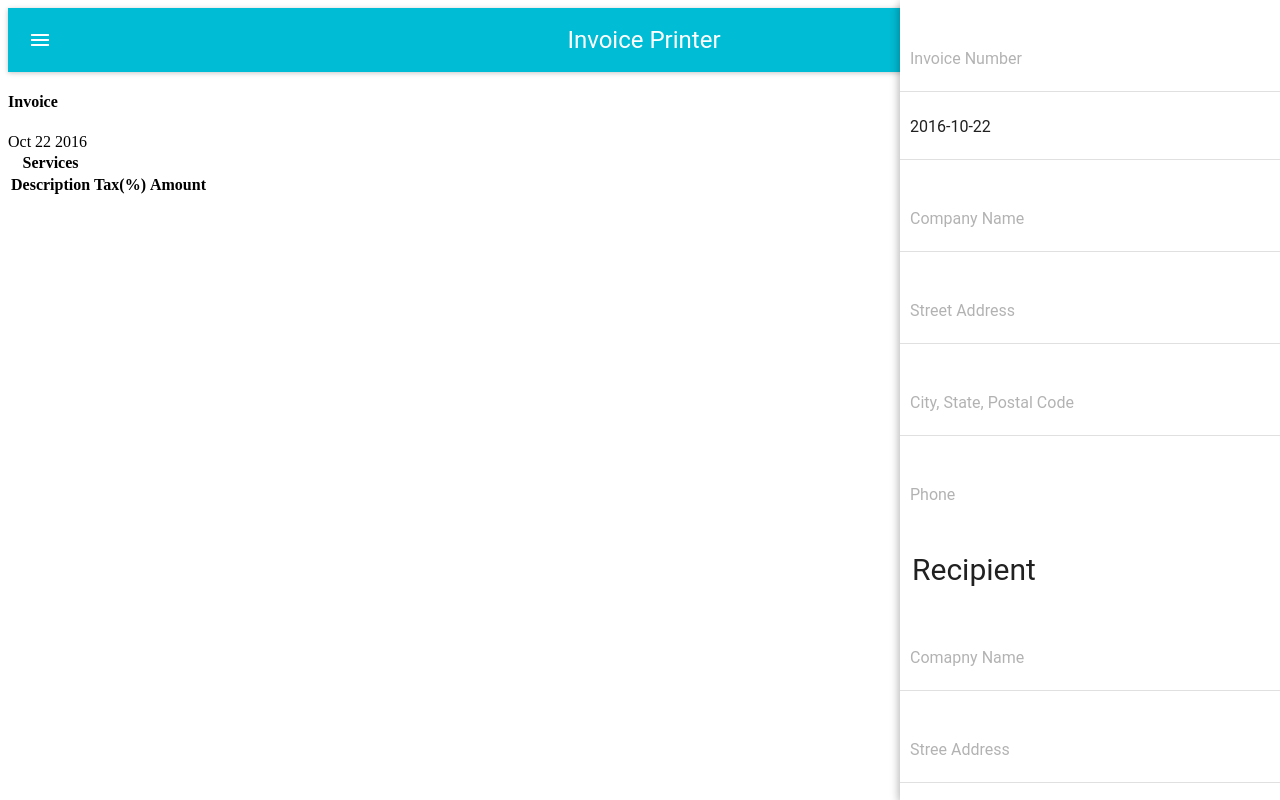
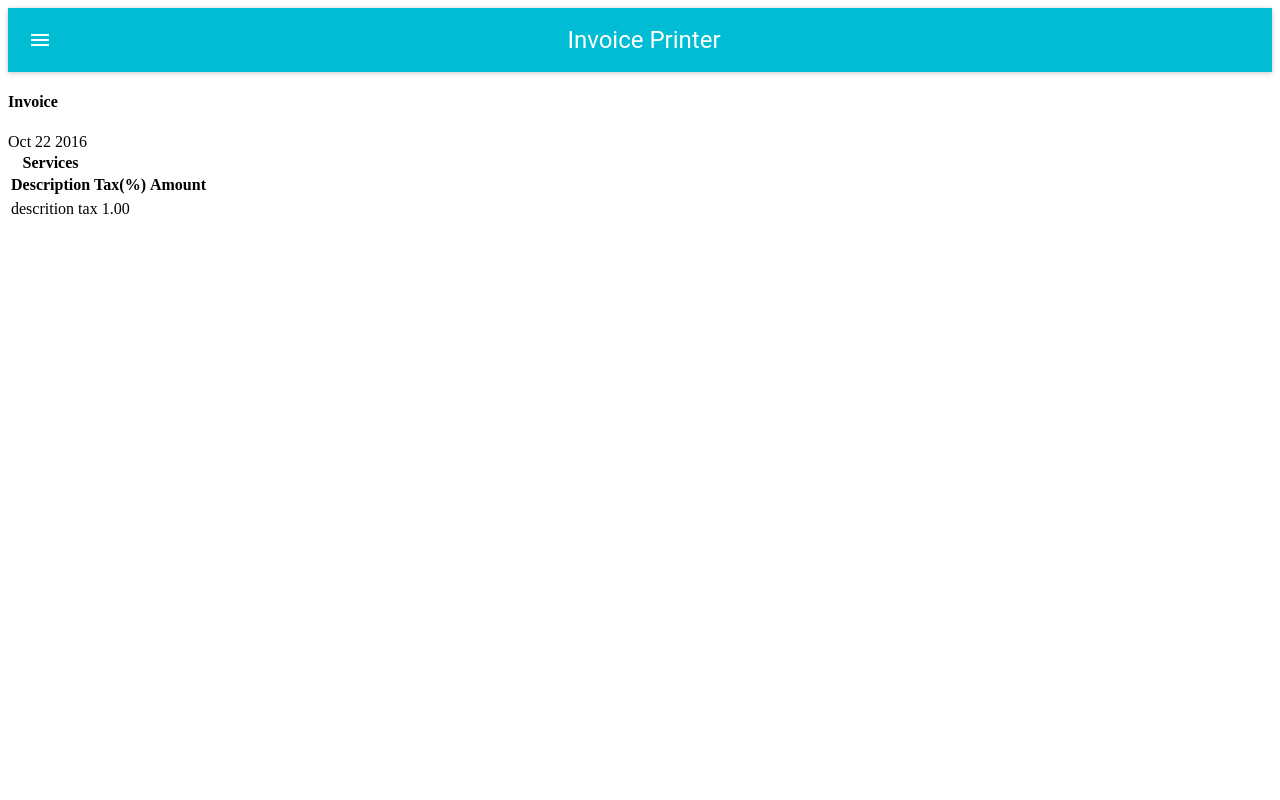
Before and after one commit to MachoBoy/invoice_creator, a React (Create React App) app: page / in a window 1280 px wide. Built offline with nearby package versions, Linux system fonts and the light colour scheme; what react-tap-event-plugin would draw is missing.

Commit message:
add ServiceForm, css, mapping components

```diff
--- a/src/components/Home.js
+++ b/src/components/Home.js
@@ -3,6 +3,7 @@ import { AppBar, TextField, Drawer, DatePicker, Divider, Badge } from 'material-
 import update from 'react-addons-update';
 import OutputForm from './OutputForm'
 import Services from './Services'
+import ServiceForm from './ServiceForm'
 
 export default class Home extends React.Component {
     constructor(props){
@@ -10,7 +11,7 @@ export default class Home extends React.Component {
         const date = new Date();
         this.state = {
             selectedKey: -1,
-            open: true,
+            open: false,
             invoiceNumber: '',
             date: date,
             companyName:'',
@@ -79,15 +80,15 @@ export default class Home extends React.Component {
     }
 
     render() {
-        // const mapToComponents = (data) => {
-        //     return data.map((serviceData, i) => {
-        //         return(<OutputForm
-        //                 serviceData={serviceData}
-        //                 key={i}
-        //                 onClick={() => this.handleClick(i)}/>)
-        //         }
-        //     )
-        // }
+        const mapToComponents = (data) => {
+            return data.map((serviceData, i) => {
+                return(<ServiceForm
+                        serviceData={serviceData}
+                        key={i}
+                        onClick={() => this.handleClick(i)}/>);
+                }
+            )
+        }
         return(
             <div>
                 <AppBar
@@ -110,8 +111,8 @@ export default class Home extends React.Component {
                         billCityStatePostal={this.state.billCityStatePostal}
                         billPhone={this.state.billPhone}
                         serviceData={this.state.serviceData}
-
                     />
+                    {mapToComponents(this.state.serviceData)}
                 </div>
 
                 <div>
--- a/src/components/OutputForm.js
+++ b/src/components/OutputForm.js
@@ -3,7 +3,6 @@ import styles from '../styles/style.css'
 
 export default class OutputForm extends React.Component {
     render() {
-        let date = this.props.date;
         return(
             <div className={styles.form}>
                 <div className={styles.formHeader}>
@@ -25,10 +24,6 @@ export default class OutputForm extends React.Component {
                     <div>{this.props.billCityStatePostal}</div>
                     <div>{this.props.billPhone}</div>
                 </div>
-                    <div>
-
-                    </div>
-
                 <div className={styles.formServices}>
                     <table className={styles.services}>
                         <tbody>
@@ -45,13 +40,6 @@ export default class OutputForm extends React.Component {
                                 <th>Amount</th>
                             </tr>
                         </tbody>
-                            <tbody>
-                                <tr>
-                                    <td>{this.props.serviceData.description}</td>
-                                    <td>{this.props.serviceData.tax}</td>
-                                    <td>{this.props.serviceData.amount}</td>
-                                </tr>
-                            </tbody>
                     </table>
                 </div>
             </div>
--- /dev/null
+++ b/src/components/ServiceForm.js
@@ -0,0 +1,20 @@
+import React from 'react'
+import styles from '../styles/style.css'
+
+export default class SerivceForm extends React.Component {
+    render() {
+        return(
+            <div className={styles.formServiceList}>
+                <table className={styles.serviceList}>
+                    <tbody>
+                        <tr>
+                            <td>{this.props.serviceData.description}</td>
+                            <td>{this.props.serviceData.tax}</td>
+                            <td>{this.props.serviceData.amount}</td>
+                        </tr>
+                    </tbody>
+                </table>
+            </div>
+        );
+    }
+}
--- a/src/styles/style.css
+++ b/src/styles/style.css
@@ -44,3 +44,25 @@
 .services th:first-child, .services td:first-child {
     text-align: left;
 }
+
+.formServiceList {
+    border: 1px solid blue;
+    margin-left:100px;
+    width: 60%;
+}
+
+.serviceList{
+    width: 110%;
+    table-layout: fixed;
+}
+
+.serviceList td {
+    text-align: right;
+    width: 30px;
+    overflow: hidden;
+    white-space: nowrap;
+}
+
+.serviceList td:first-child {
+    text-align: left;
+}
```
Lines whose indentation alone changed are shown as unchanged.
